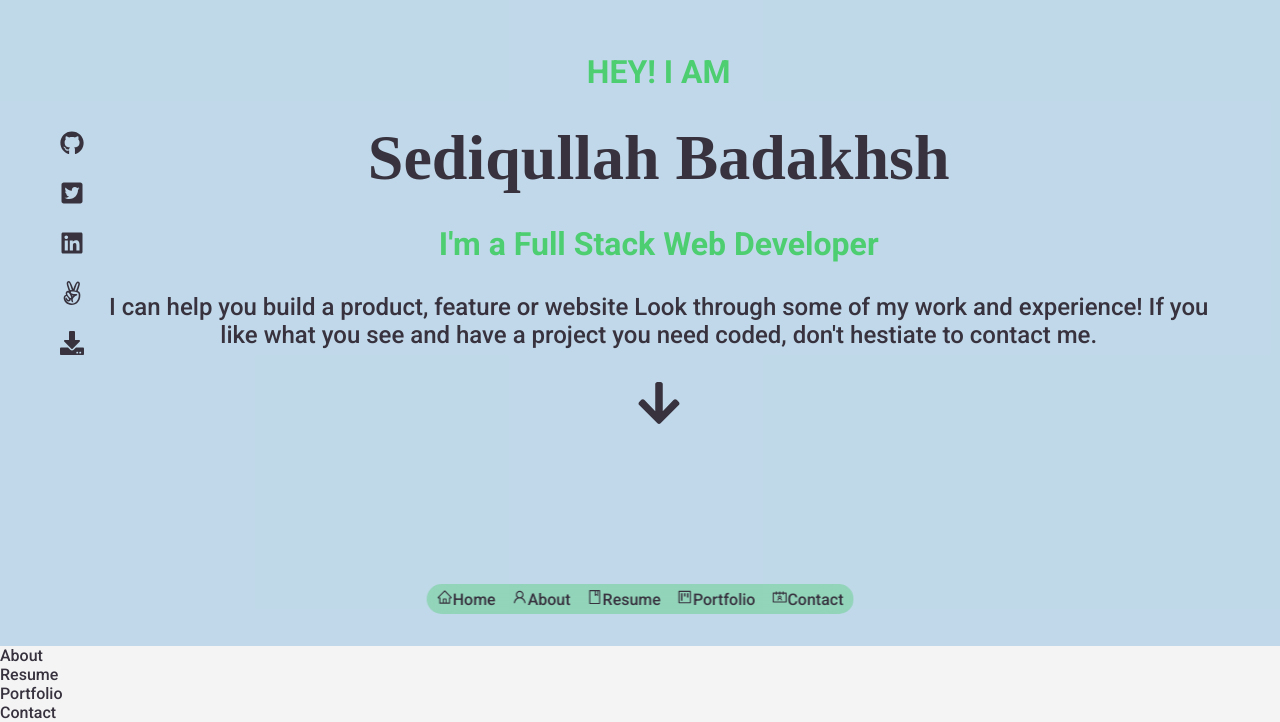
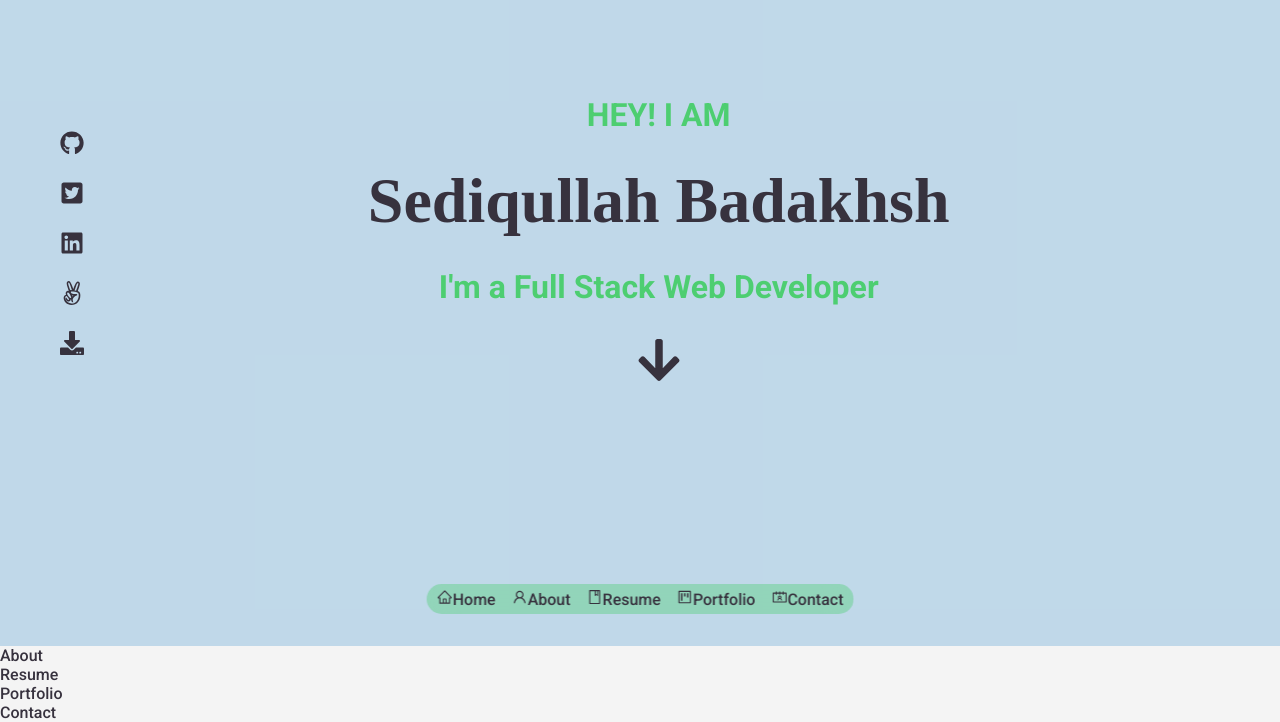
Before and after one commit to sediqullahbadakhsh/badakhsh-portfolio, a React (Create React App) app: page / in a window 1280 px wide. Shown: the part 154-876 px from the top of the page. Built offline with nearby package versions, Linux system fonts and the light colour scheme; a web font is replaced by a local one.

Commit message:
update navlinks

```diff
--- a/src/components/home/Home.jsx
+++ b/src/components/home/Home.jsx
@@ -10,7 +10,7 @@ import {
 } from "react-icons/fa";
 
 const Home = () => (
-  <div className="home_container">
+  <div className="home_container" id="home">
     <div className="home_social">
       <a href="#/">
         <FaGithub />
@@ -32,11 +32,7 @@ const Home = () => (
       <h2>HEY! I AM</h2>
       <h1>Sediqullah Badakhsh</h1>
       <h2>I&apos;m a Full Stack Web Developer</h2>
-      <p>
-        I can help you build a product, feature or website Look through some of
-        my work and experience! If you like what you see and have a project you
-        need coded, don&apos;t hestiate to contact me.
-      </p>
+
       <p>
         <a href="#about">
           <FaArrowDown />
--- a/src/components/navbar/Navbar.jsx
+++ b/src/components/navbar/Navbar.jsx
@@ -14,15 +14,15 @@ const Navbar = () => (
       <AiOutlineHome />
       Home
     </a>
-    <a href="#/">
+    <a href="#about">
       <AiOutlineUser />
       About
     </a>
-    <a href="#/">
+    <a href="#resume">
       <AiOutlineBook />
       Resume
     </a>
-    <a href="#/">
+    <a href="#portfolio">
       <AiOutlineProject />
       Portfolio
     </a>
```
